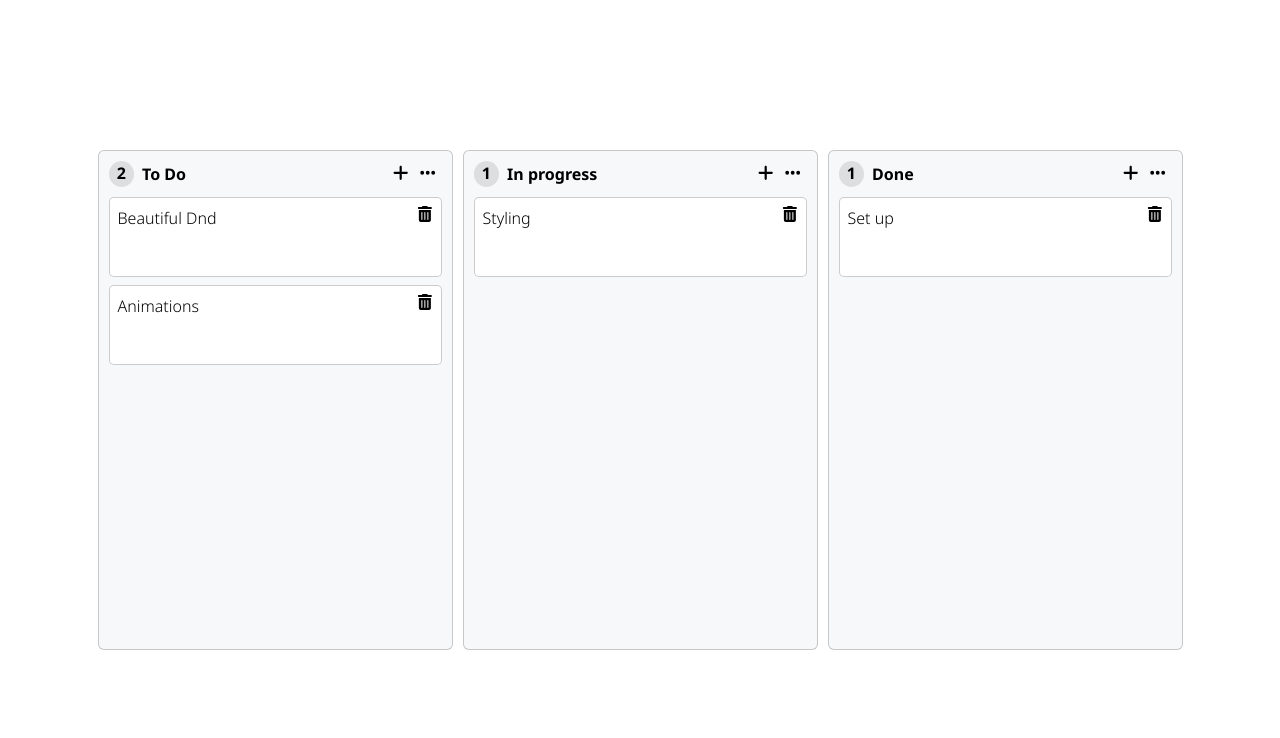
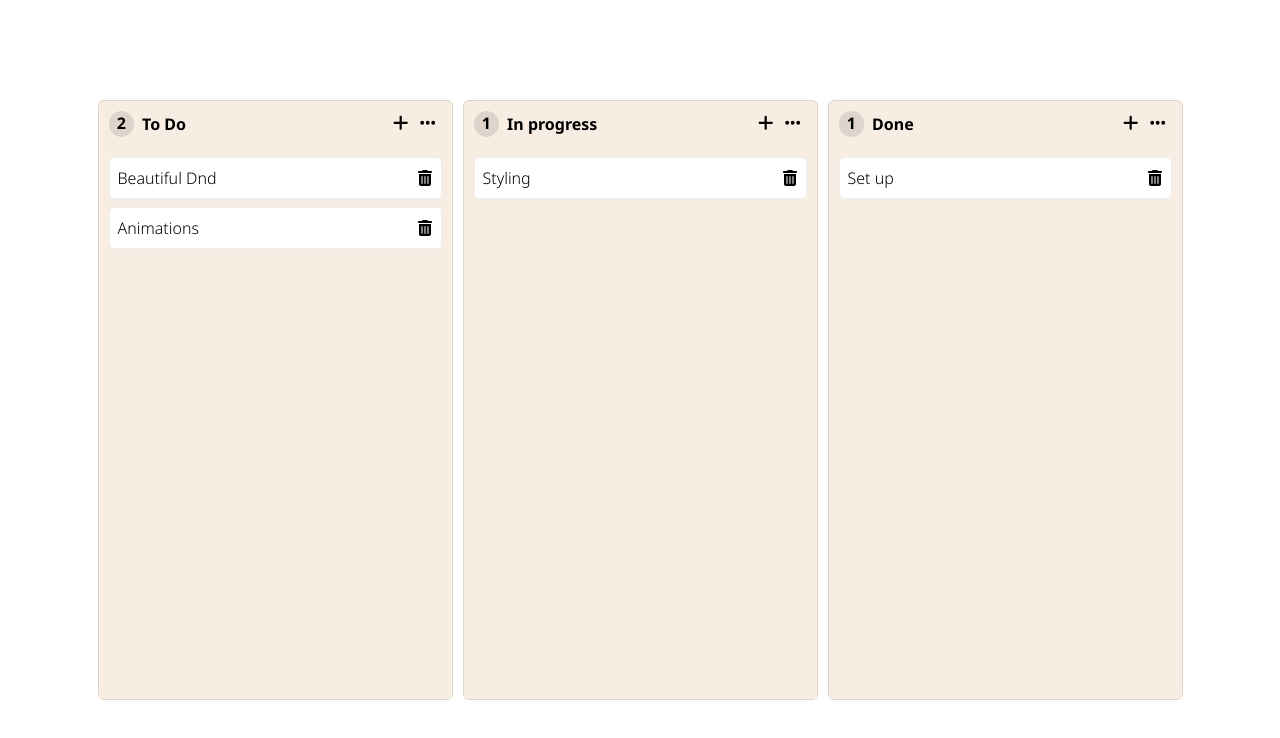
Before and after one commit to scseong/react-todolist, a React (Create React App) app: page / in a window 1280 px wide. Shown: the top 738 px of the page. Built offline with nearby package versions, Linux system fonts and the light colour scheme.

Commit message:
feat: Task 드래그 앤 드롭 구현 (beautiful dnd)

```diff
--- a/src/components/AddTask.tsx
+++ b/src/components/AddTask.tsx
@@ -1,4 +1,5 @@
-import React, { useEffect } from 'react';
+import { spawn } from 'child_process';
+import React, { memo, useEffect } from 'react';
 import { useForm } from 'react-hook-form';
 import { useSetRecoilState } from 'recoil';
 import { IForm, IFormProps } from '../db';
@@ -27,7 +28,7 @@ const AddTask = ({ boardId }: IFormProps) => {
     <TaskForm>
       <form onSubmit={handleSubmit(onSubmit)}>
         <textarea
-          {...register('toDo', { required: true })}
+          {...register('toDo', { required: true, maxLength: 150 })}
           placeholder="Add a task"
           rows={5}
         />
@@ -42,4 +43,4 @@ const AddTask = ({ boardId }: IFormProps) => {
   );
 };
 
-export default AddTask;
+export default memo(AddTask);
--- a/src/components/Board.tsx
+++ b/src/components/Board.tsx
@@ -1,10 +1,11 @@
-import React, { useState } from 'react';
+import React, { useState, memo } from 'react';
 import { FontAwesomeIcon } from '@fortawesome/react-fontawesome';
 import { faPlus, faEllipsis } from '@fortawesome/free-solid-svg-icons';
 import * as S from './styles';
 import Task from './Task';
 import AddTask from './AddTask';
 import { IToDo } from '../db';
+import { Droppable } from 'react-beautiful-dnd';
 
 interface BoardProps {
   boardId: string;
@@ -13,7 +14,7 @@ interface BoardProps {
 
 const Board = ({ boardId, toDos }: BoardProps) => {
   const [isClicked, setIsClicked] = useState(false);
-  const onClickPlusBtn = (e: React.MouseEvent<SVGSVGElement>) => {
+  const onClickPlusBtn = () => {
     setIsClicked((prev) => !prev);
   };
 
@@ -34,13 +35,28 @@ const Board = ({ boardId, toDos }: BoardProps) => {
           <AddTask boardId={boardId} />
         </S.FormContent>
       )}
-      <S.BoardContent>
-        {toDos.map((toDo: IToDo) => (
-          <Task key={toDo.id} boardId={boardId} id={toDo.id} text={toDo.text} />
-        ))}
-      </S.BoardContent>
+      <Droppable droppableId={boardId}>
+        {(provided, snapshot) => (
+          <S.BoardContent
+            {...provided.droppableProps}
+            ref={provided.innerRef}
+            isDraggingOver={snapshot.isDraggingOver}
+          >
+            {toDos.map((toDo, index) => (
+              <Task
+                key={toDo.id}
+                boardId={boardId}
+                id={toDo.id}
+                text={toDo.text}
+                index={index}
+              />
+            ))}
+            {provided.placeholder}
+          </S.BoardContent>
+        )}
+      </Droppable>
     </S.Board>
   );
 };
 
-export default Board;
+export default memo(Board);
--- a/src/components/Task.tsx
+++ b/src/components/Task.tsx
@@ -1,17 +1,19 @@
 import { Note } from './styles';
-import React from 'react';
+import React, { memo } from 'react';
 import { FontAwesomeIcon } from '@fortawesome/react-fontawesome';
 import { faTrashCan } from '@fortawesome/free-solid-svg-icons';
 import { useSetRecoilState } from 'recoil';
 import { toDoState } from '../recoil/atoms';
+import { Draggable } from 'react-beautiful-dnd';
 
 interface TaskProps {
   id: number;
   text: string;
   boardId: string;
+  index: number;
 }
 
-const Task = ({ id, text, boardId }: TaskProps) => {
+const Task = ({ id, text, boardId, index }: TaskProps) => {
   const setToDos = useSetRecoilState(toDoState);
   const onClick = () => {
     if (window.confirm('This will remove this task from board')) {
@@ -24,13 +26,19 @@ const Task = ({ id, text, boardId }: TaskProps) => {
   };
 
   return (
-    <>
-      <Note>
-        <span>{text}</span>
-        <FontAwesomeIcon icon={faTrashCan} onClick={onClick} />
-      </Note>
-    </>
+    <Draggable draggableId={id + ''} index={index}>
+      {(provided) => (
+        <Note
+          {...provided.draggableProps}
+          {...provided.dragHandleProps}
+          ref={provided.innerRef}
+        >
+          <span>{text}</span>
+          <FontAwesomeIcon icon={faTrashCan} onClick={onClick} />
+        </Note>
+      )}
+    </Draggable>
   );
 };
 
-export default Task;
+export default memo(Task);
--- a/src/components/styles.ts
+++ b/src/components/styles.ts
@@ -3,10 +3,13 @@ import styled from 'styled-components';
 export const Board = styled.div`
   min-width: 355px;
   max-width: 355px;
-  min-height: 500px;
+  min-height: 600px;
+  max-height: 600px;
   border-radius: 6px;
-  background-color: #f6f8fa;
-  border: 1px solid rgba(0, 0, 0, 0.2);
+  background-color: ${(props) => props.theme.colors['board-bg']};
+  border: 1px solid ${(props) => props.theme.colors['board-border-bg']};
+  display: flex;
+  flex-direction: column;
 `;
 
 export const BoardHeader = styled.div`
@@ -29,6 +32,8 @@ export const ItemCount = styled.span`
 export const Title = styled.h3`
   font-weight: bold;
   flex-grow: 2;
+  width: 10%;
+  word-wrap: break-word;
 `;
 
 export const HeaderBtn = styled.button`
@@ -41,22 +46,32 @@ export const HeaderBtn = styled.button`
   }
 `;
 
-export const BoardContent = styled.div`
-  padding: 0 10px;
+export const BoardContent = styled.div<{ isDraggingOver?: boolean }>`
+  padding: 10px;
   display: flex;
   flex-direction: column;
   gap: 8px;
+  flex-grow: 2;
+  overflow-y: auto;
+  background-color: ${(props) =>
+    props?.isDraggingOver
+      ? props.theme.colors['board-dragging-bg']
+      : 'inherit'};
 `;
 
 export const FormContent = styled(BoardContent)`
+  overflow: hidden;
   padding: 12px 10px;
+  flex-grow: 0;
 `;
 export const FormBtn = styled.button<{ submit?: boolean }>`
   border: 1px solid rgba(0, 0, 0, 0.2);
   border-radius: 5px;
   cursor: pointer;
   background-color: ${(props) =>
-    props.submit ? props.theme.colors['form-submit-btn-bg'] : 'inherit'};
+    props.submit
+      ? props.theme.colors['form-submit-btn-bg']
+      : props.theme.colors['form-btn-bg']};
   color: ${(props) => (props.submit ? 'white' : 'inherit')};
   &:hover {
     background-color: ${(props) =>
@@ -74,6 +89,7 @@ export const TaskForm = styled.div`
       resize: vertical;
       padding: 8px 12px;
       border-radius: 5px;
+      border: 1px solid ${(props) => props.theme.colors['card-border-bg']};
       &:focus {
         outline-color: ${(props) => props.theme.colors['border-outline']};
       }
@@ -96,11 +112,10 @@ export const TaskForm = styled.div`
 export const Note = styled.div`
   padding: 8px;
   border-radius: 5px;
-  border: 1px solid rgba(0, 0, 0, 0.2);
-  background-color: #fff;
+  border: 1px solid ${(props) => props.theme.colors['card-border-bg']};
+  background-color: ${(props) => props.theme.colors['card-bg']};
   display: flex;
   justify-content: space-between;
-  min-height: 80px;
   word-wrap: break-word;
   line-height: 1.5em;
   span {
@@ -108,7 +123,9 @@ export const Note = styled.div`
     height: fit-content;
   }
   svg {
-    width: 5%;
+    transform: translateY(4px);
+    width: 16px;
+    height: 16px;
     &:hover {
       color: ${(props) => props.theme.colors['btn-hover']};
     }
--- a/src/pages/Home.tsx
+++ b/src/pages/Home.tsx
@@ -1,19 +1,46 @@
 import React from 'react';
-import { useRecoilValue } from 'recoil';
+import { DragDropContext, DropResult } from 'react-beautiful-dnd';
+import { useRecoilState } from 'recoil';
 import Board from '../components/Board';
 import { toDoState } from '../recoil/atoms';
 import { Container, Boards } from './styles';
 
 const Home = () => {
-  const toDos = useRecoilValue(toDoState);
+  const [toDos, setToDos] = useRecoilState(toDoState);
+  const onDragEnd = (info: DropResult) => {
+    const { source, destination } = info;
+    if (!destination) return;
+    if (source.droppableId === destination.droppableId) {
+      setToDos((allBoards) => {
+        const boardCopy = [...allBoards[source.droppableId]];
+        const taskObj = boardCopy.splice(source.index, 1);
+        boardCopy.splice(destination.index, 0, ...taskObj);
+        return { ...allBoards, [source.droppableId]: [...boardCopy] };
+      });
+    } else {
+      setToDos((allBoards) => {
+        const sourceCopy = [...allBoards[source.droppableId]];
+        const targetCopy = [...allBoards[destination.droppableId]];
+        const taskObj = sourceCopy.splice(source.index, 1);
+        targetCopy.splice(destination.index, 0, ...taskObj);
+        return {
+          ...allBoards,
+          [source.droppableId]: [...sourceCopy],
+          [destination.droppableId]: [...targetCopy],
+        };
+      });
+    }
+  };
 
   return (
     <Container>
-      <Boards>
-        {Object.keys(toDos).map((boardId) => (
-          <Board boardId={boardId} key={boardId} toDos={toDos[boardId]} />
-        ))}
-      </Boards>
+      <DragDropContext onDragEnd={onDragEnd}>
+        <Boards>
+          {Object.keys(toDos).map((boardId) => (
+            <Board boardId={boardId} key={boardId} toDos={toDos[boardId]} />
+          ))}
+        </Boards>
+      </DragDropContext>
     </Container>
   );
 };
--- a/src/styles/styled.d.ts
+++ b/src/styles/styled.d.ts
@@ -8,8 +8,13 @@ declare module 'styled-components' {
       'form-btn-bg-hover': string;
       'form-submit-btn-bg': string;
       'form-submit-btn-bg-hover': string;
+      'card-bg': string;
+      'card-border-bg': string;
       'card-shadow': string;
       'border-outline': string;
+      'board-bg': string;
+      'board-border-bg': string;
+      'board-dragging-bg': string;
     };
   }
 }
--- a/src/styles/theme.ts
+++ b/src/styles/theme.ts
@@ -2,12 +2,17 @@ import { DefaultTheme } from 'styled-components';
 
 export const myTheme: DefaultTheme = {
   colors: {
-    'btn-hover': '#218bff',
+    'btn-hover': '#85586F',
     'form-btn-bg': '#fff',
-    'form-btn-bg-hover': '#f3f4f6',
-    'form-submit-btn-bg': '#2da44e',
-    'form-submit-btn-bg-hover': '#2c974b',
+    'form-btn-bg-hover': 'rgb(250, 250, 250)',
+    'form-submit-btn-bg': '#D0B8A8',
+    'form-submit-btn-bg-hover': '#c7aa97',
+    'card-bg': '#fff',
+    'card-border-bg': '#eee',
     'card-shadow': 'rgba(0, 0, 0, 0.24) 0px 1px 3px',
-    'border-outline': '#218bff',
+    'border-outline': '#85586F',
+    'board-bg': '#F8EDE3',
+    'board-border-bg': '#DFD3C3',
+    'board-dragging-bg': 'rgba(0,0,0,0.05)',
   },
 };
```
